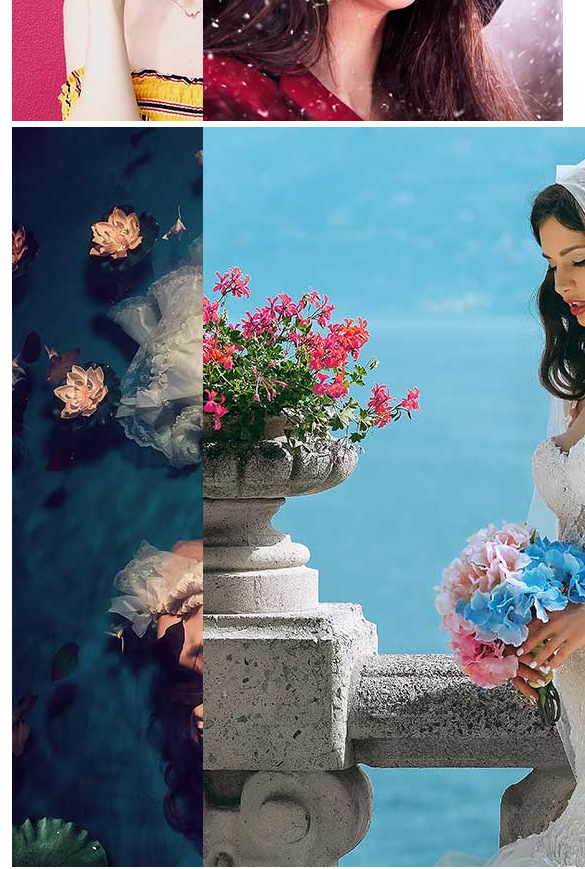
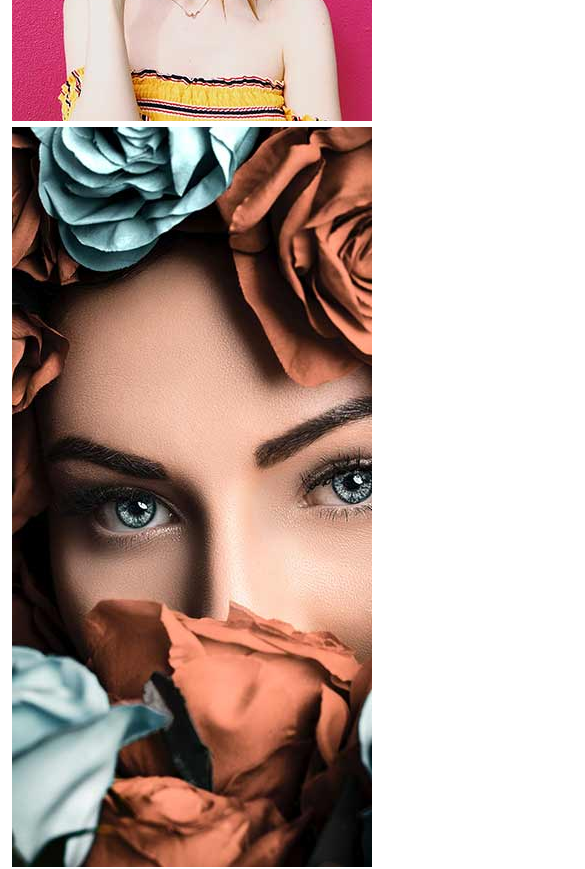
Before and after one commit to iradukun/emmy, a React (Create React App) app: page / in a window 390 px wide. Shown: the part 2060-2929 px from the top of the page, 585 px wide, since content can reach past the window. Built offline with nearby package versions, Linux system fonts and the light colour scheme; the HTML template or start-up script is replaced by a standard one.

Commit message:
completed

```diff
--- a/src/App.css
+++ b/src/App.css
@@ -34,8 +34,8 @@
 }
 
 .gallery {
-  column-width: 33%;
   column-count: 3;
+  column-width: 44.4%;
   padding: 0 12px;
 }
 
@@ -44,3 +44,10 @@
     column-count: 2
   }
 }
+
+@media (max-width: 480px) {
+  .gallery {
+    column-count: 1;
+    column-width: 100%;
+  }
+}
--- a/src/components/Category.jsx
+++ b/src/components/Category.jsx
@@ -3,7 +3,7 @@ import React from 'react'
 const Category = (props) => {
     const { data } = props;
   return (
-    <div className='w-[26rem] h-[30rem] bg-[#f8f9fa] flex flex-col'>
+    <div className='w-[26rem] h-[30rem] bg-[#f8f9fa] flex flex-col p-2'>
       <img src={`assets/images/service-2.jpg`} className='w-full h-[70%]' alt="" />
       <div className='w-full h-[30%] flex flex-col items-center justify-center gap-[1rem] '>
         <span className='text-2xl font-black text-center'>{data.name}</span>
--- a/src/components/LatestWorks.jsx
+++ b/src/components/LatestWorks.jsx
@@ -4,9 +4,9 @@ import LatestWork from './latestWork'
 const LatestWorks = () => {
   const [latestWorksData, setLatestWorksData] = useState([
     { type: 'fashion', active: false, image: 'pf-1.jpg' },
+    { type: 'Wedding', active: false, image: 'pf-4.jpg' },
+    { type: 'Natural', active: false, image: 'pf-3.jpg' },
     { type: 'lifestyle', active: false, image: 'pf-2.jpg' },
-    { type: 'Natural', active: false, image: 'pf-3.jpg' },
-    { type: 'Wedding', active: false, image: 'pf-4.jpg' },
     { type: 'Videos', active: false, image: 'pf-7.jpg' },
     { type: 'Videos', active: false, image: 'pf-8.jpg' },
     { type: 'Natural', active: false, image: 'pf-9.jpg' },
@@ -38,9 +38,9 @@ const LatestWorks = () => {
 
 
   return (
-    <div className='w-full h-[200vh] flex flex-col items-center '>
+    <div className='w-full h-[150vh] flex flex-col items-center '>
         <div className='w-full h-[10rem] bg-[yellow]'></div>
-        <div className='gallery'>
+        <div className='gallery container'>
             {latestWorks}
         </div>
         <button className='py-4 mt-4 px-8 text-white bg-black uppercase '>Load more</button>
--- a/src/components/ShowCase.jsx
+++ b/src/components/ShowCase.jsx
@@ -4,7 +4,7 @@ const ShowCase = (props) => {
   const { showCaseData } = props;
 
   return (
-    <div className='w-[28rem] h-full bg-white flex flex-col gap-[1rem] items-center justify-center py-4 shadow-2xl shadow-[#dbdbdf]' >
+    <div className='w-[28rem] h-full bg-white flex flex-col gap-[1rem] items-center justify-center py-4 px-2 shadow-2xl shadow-[#dbdbdf]' >
       <img src={`/assets/images/${showCaseData.image}`} alt="" />
       <span className='text-3xl font-black uppercase'>{showCaseData.name}</span>
       <p className='text-center text-gray-500 font-sans px-4 self-start '>{showCaseData.content}</p>
--- a/src/components/latestWork.jsx
+++ b/src/components/latestWork.jsx
@@ -5,7 +5,7 @@ const LatestWork = (props) => {
 
   return (
     <div className='transition-all duration-[350ms] ease-in cursor-pointer mb-[12px]' >
-        <img src={`/assets/images/${data.image}`} className='w-full' alt="" onMouseEnter={()=>handleActive(data.image)} onMouseLeave={()=>handleInActive(data.image)} />
+        <img src={`/assets/images/${data.image}`} className='w-full max-h-[35rem]' alt="" onMouseEnter={()=>handleActive(data.image)} onMouseLeave={()=>handleInActive(data.image)} />
     </div>
   )
 }
```
